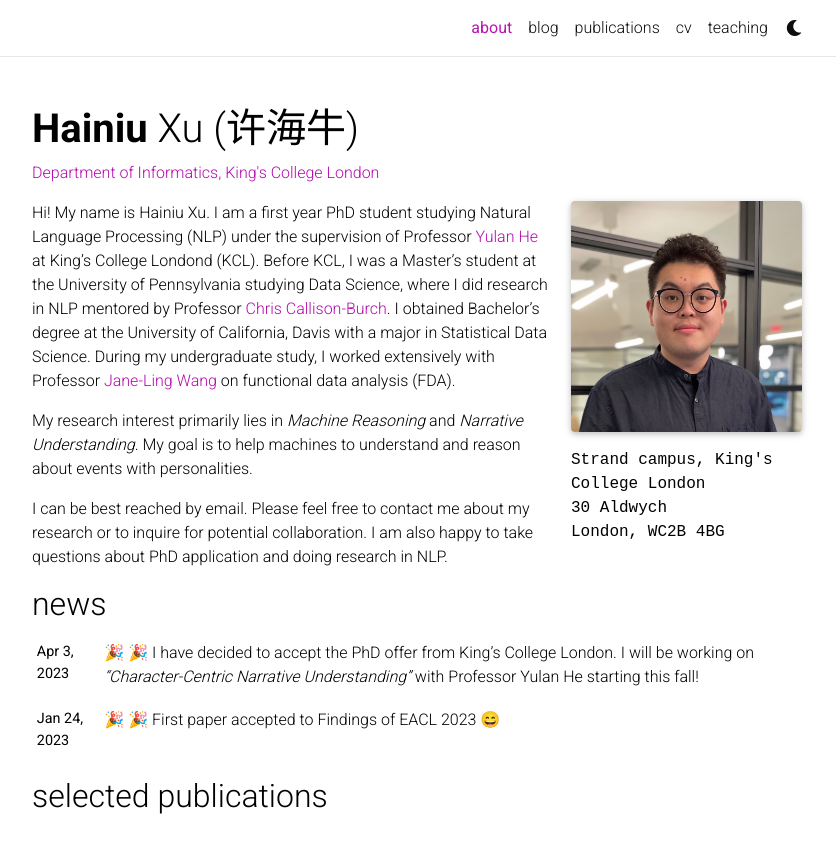
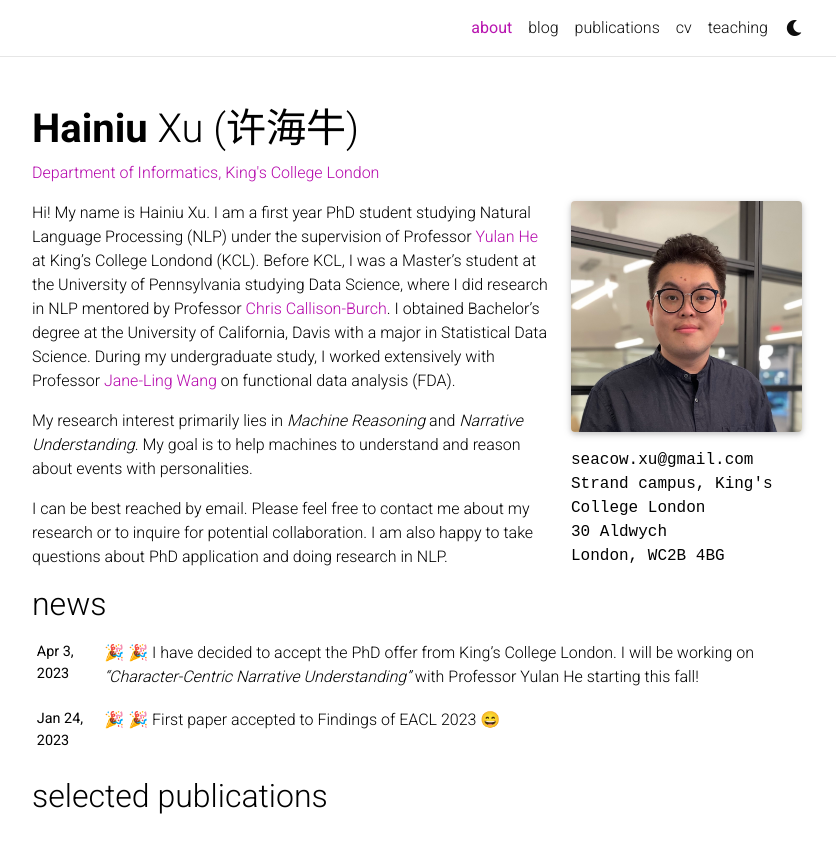
Before and after one commit to SeacowX/SeacowX.github.io, a Jekyll site: the page built from _pages/about.md, in a window 1280 px wide and 1113 px high, cut to the strip 0-843 px from the top of the window. Shown: the whole strip, without its empty margins (223-1059 px from the left). Built offline with Jekyll 4.4.1, drawn with Linux system fonts in a browser that asks for light colours; full-size pictures stand in for the smaller copies a plugin makes; emoji names are drawn with the system emoji font; comment, search, counter and statistics services are not loaded; a style sheet for code colours, icons or effects is not loaded.

Commit message:
code update

```diff
--- a/_config.yml
+++ b/_config.yml
@@ -119,7 +119,7 @@
 
 blog_name: al-folio # blog_name will be displayed in your blog page
 blog_nav_title: blog # your blog must have a title for it to be displayed in the nav bar
-blog_description: a simple whitespace theme for academics
+blog_description: Seacow's NLP Notes
 permalink: /blog/:year/:title/
 
 # Pagination
@@ -264,8 +264,8 @@
 
 scholar:
 
-  last_name: [Einstein]
-  first_name: [Albert, A.]
+  last_name: [Xu]
+  first_name: [Hainiu]
 
   style: apa
   locale: en
--- a/_pages/about.md
+++ b/_pages/about.md
@@ -9,6 +9,7 @@
   image: prof_pic.jpg
   image_circular: false # crops the image to make it circular
   address: >
+    <p>seacow.xu@gmail.com</p>
     <p>Strand campus, King's College London</p>
     <p>30 Aldwych</p>
     <p>London, WC2B 4BG</p>
```
